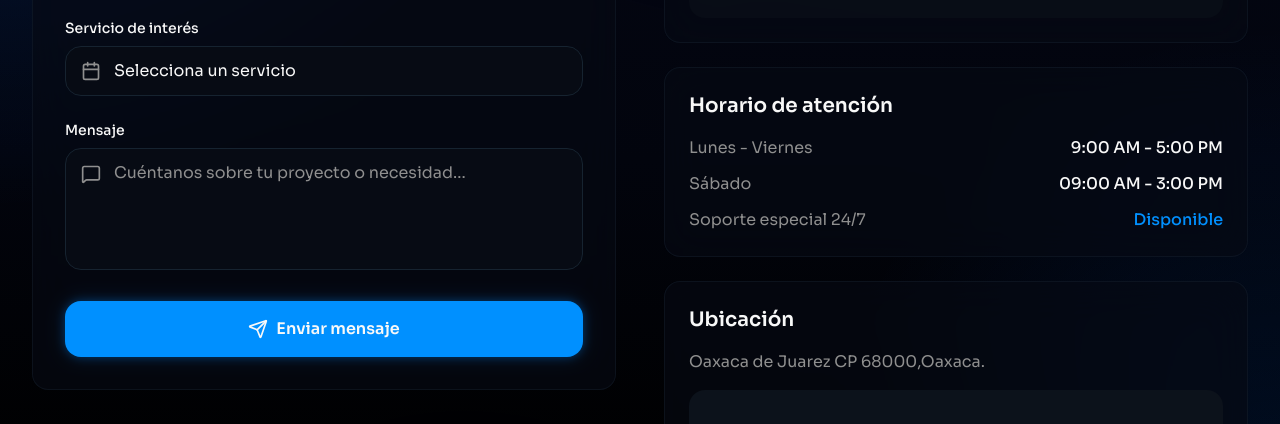
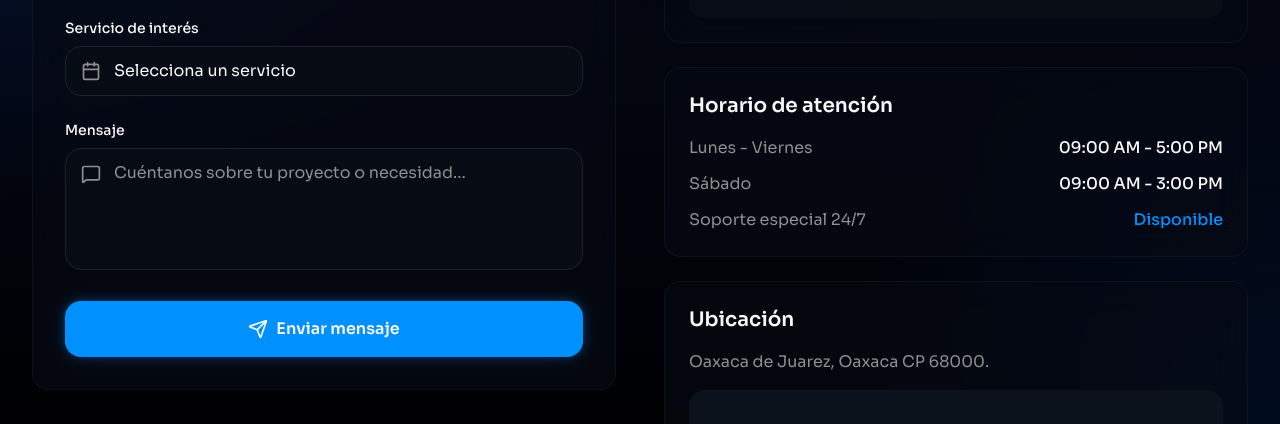
Before and after one commit to ANTAREZ96/gosware-web, a Next.js app: page / in a window 1280 px wide. Shown: the part 8320-8744 px from the top of the page. Built offline with nearby package versions, Linux system fonts and the light colour scheme.

Commit message:
direccion y tel2

```diff
--- a/components/contact.tsx
+++ b/components/contact.tsx
@@ -287,7 +287,7 @@ export function Contact() {
               <div className="space-y-3">
                 <div className="flex justify-between items-center">
                   <span className="text-muted-foreground">Lunes - Viernes</span>
-                  <span className="font-medium">9:00 AM - 5:00 PM</span>
+                  <span className="font-medium">09:00 AM - 5:00 PM</span>
                 </div>
                 <div className="flex justify-between items-center">
                   <span className="text-muted-foreground">Sábado</span>
@@ -304,7 +304,7 @@ export function Contact() {
             <div className="p-6 rounded-2xl glass">
               <h3 className="text-xl font-semibold mb-4">Ubicación</h3>
               <p className="text-muted-foreground mb-4">
-                Oaxaca de Juarez CP 68000,Oaxaca.
+                Oaxaca de Juarez, Oaxaca CP 68000.
                 <br />
 
               </p>
```
